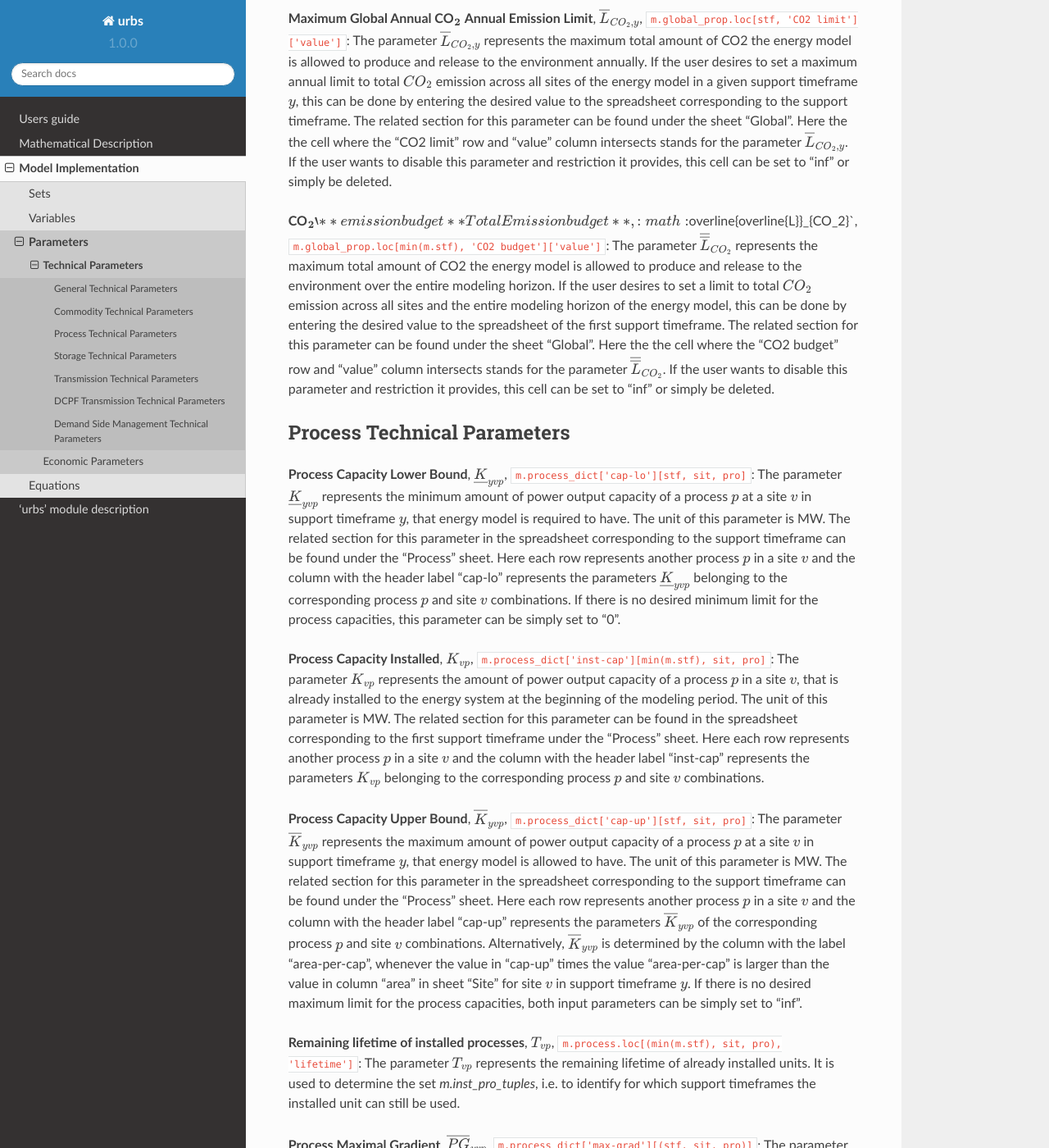
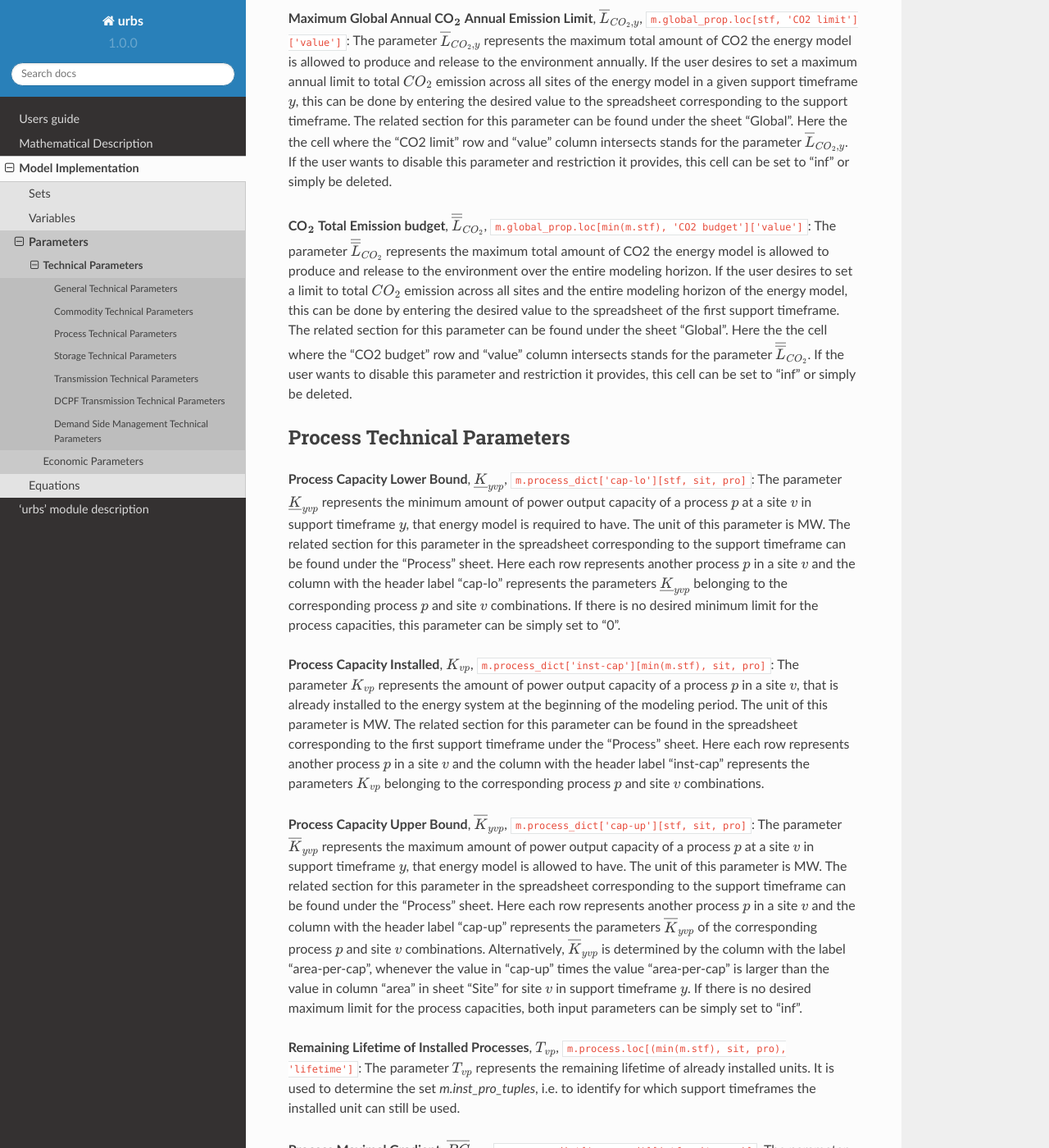
Before and after one commit to tum-ens/urbs, a Sphinx documentation site: the page built from doc/implementdoc/param-tech.rst, in a window 1280 px wide and 1400 px high, scrolled down 6002 px. Shown: the whole window at 82% size. Built offline with Sphinx 7.4.7 and the Read the Docs theme 2.0.0, drawn with Linux system fonts in a browser that asks for light colours; some of the changed text lies outside the part shown.

Commit message:
Issues: 143,144,145,146,147,148,m31

```diff
--- a/doc/implementdoc/param-tech.rst
+++ b/doc/implementdoc/param-tech.rst
@@ -161,7 +161,7 @@
 
     dt = 1  # length of each time step (unit: hours)
 
-**Weight of last modeled support timeframe**, :math:`W`,
+**Weight of Last Modeled Support Timeframe**, :math:`W`,
 ``m.global_prop.loc[(min(m.stf), 'Cost budget'), 'value']``: This parameter
 specifies how long the time interval represented by the last support timeframe
 is. The unit of this parameter is years. By extension it also specifies the end
@@ -337,7 +337,7 @@
 :math:`\overline{L}_{CO_2,y}`. If the user wants to disable this parameter and
 restriction it provides, this cell can be set to "inf" or simply be deleted.
 
-**CO**:math:`_\textbf{2}`** emission budget **Total Emission budget**,
+**CO**:math:`_\textbf{2}` **Total Emission budget**,
 :math:`\overline{\overline{L}}_{CO_2}`,
 ``m.global_prop.loc[min(m.stf), 'CO2 budget']['value']``: The parameter
 :math:`\overline{\overline{L}}_{CO_2}` represents the maximum total amount of
@@ -397,7 +397,7 @@
 limit for the process capacities, both input parameters can be simply set to
 "inf".
 
-**Remaining lifetime of installed processes**, :math:`T_{vp}`,
+**Remaining Lifetime of Installed Processes**, :math:`T_{vp}`,
 ``m.process.loc[(min(m.stf), sit, pro), 'lifetime']``: The parameter
 :math:`T_{vp}` represents the remaining lifetime of already installed units. It
 is used to determine the set `m.inst_pro_tuples`, i.e. to identify for which
@@ -643,7 +643,7 @@
 storage tuples. If there is no desired maximum limit for the storage energy
 content capacities, this parameter can be simply set to ""inf"".
 
-**Remaining lifetime of installed storages**, :math:`T_{vs}`,
+**Remaining Lifetime of Installed Storages**, :math:`T_{vs}`,
 ``m.storage.loc[(min(m.stf), sit, pro), 'lifetime']``: The parameter
 :math:`T_{vs}` represents the remaining lifetime of already installed units. It
 is used to determine the set `m.inst_sto_tuples`, i.e. to identify for which
@@ -719,7 +719,7 @@
 the parameters :math:`\overline{K}_{yaf}` of the corresponding transmission
 tuples.
 
-**Remaining lifetime of installed transmission**, :math:`T_{af}`,
+**Remaining Lifetime of Installed Transmission**, :math:`T_{af}`,
 ``m.transmission.loc[(min(m.stf), sitin, sitout, tra, com), 'lifetime']``: The
 parameter :math:`T_{af}` represents the remaining lifetime of already installed
 units. It is used to determine the set `m.inst_tra_tuples`, i.e. to identify
```
